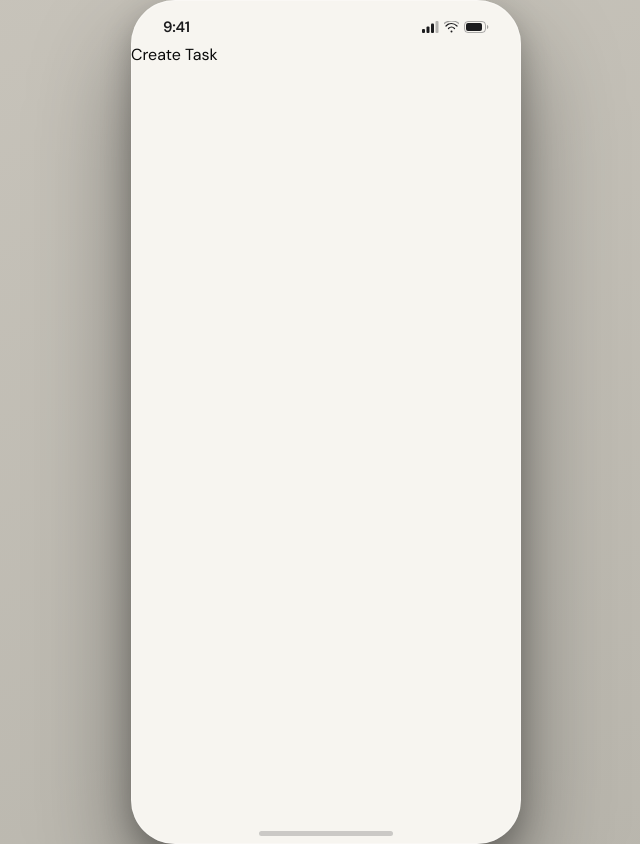
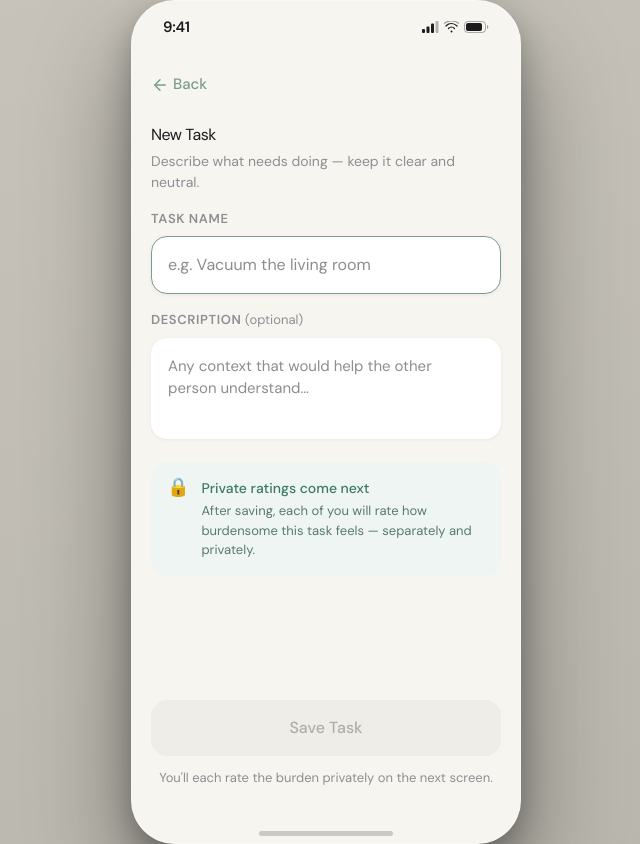
Before and after one commit to AndrewRazvan/SOEN357_Tandem, a React (Vite) app: page /create in a window 1280 px wide. Shown: the whole page, without its empty margins (314-954 px from the left). Built offline with nearby package versions, Linux system fonts and the light colour scheme.

Commit message:
feat: implement CreateTask screen

```diff
--- a/src/app/pages/CreateTask.tsx
+++ b/src/app/pages/CreateTask.tsx
@@ -1,7 +1,132 @@
+import { useState } from 'react';
+import { useNavigate } from 'react-router';
+import { useApp } from '../context/AppContext';
+import { ScreenHeader } from '../components/ui/ScreenHeader';
+
 export function CreateTask() {
+  const navigate = useNavigate();
+  const { addTask } = useApp();
+
+  const [name, setName] = useState('');
+  const [description, setDescription] = useState('');
+
+  const handleSave = () => {
+    if (!name.trim()) return;
+    const id = addTask(name.trim(), description.trim() || undefined);
+    navigate(`/rate/${id}/alex`);
+  };
+
   return (
-    <div>
-      <h1>Create Task</h1>
+    <div className="flex flex-col min-h-full pb-10">
+      <ScreenHeader
+        title="New Task"
+        subtitle="Describe what needs doing — keep it clear and neutral."
+        backTo="/"
+      />
+
+      <div className="px-5 flex flex-col gap-4">
+        {/* Task name */}
+        <div>
+          <label
+            htmlFor="task-name"
+            style={{ fontSize: '13px', fontWeight: 600, color: '#8E8E93', textTransform: 'uppercase', letterSpacing: '0.6px', display: 'block', marginBottom: 8 }}
+          >
+            Task name
+          </label>
+          <input
+            id="task-name"
+            type="text"
+            placeholder="e.g. Vacuum the living room"
+            value={name}
+            onChange={(e) => setName(e.target.value)}
+            autoFocus
+            className="w-full rounded-2xl px-4 py-4 outline-none transition-all"
+            style={{
+              background: '#FFFFFF',
+              border: '1.5px solid transparent',
+              fontSize: '16px',
+              color: '#1C1C1E',
+              boxShadow: '0 1px 4px rgba(0,0,0,0.06)',
+              outline: 'none',
+            }}
+            onFocus={(e) => {
+              e.currentTarget.style.border = '1.5px solid #7B9D8F';
+            }}
+            onBlur={(e) => {
+              e.currentTarget.style.border = '1.5px solid transparent';
+            }}
+          />
+        </div>
+
+        {/* Description */}
+        <div>
+          <label
+            htmlFor="task-desc"
+            style={{ fontSize: '13px', fontWeight: 600, color: '#8E8E93', textTransform: 'uppercase', letterSpacing: '0.6px', display: 'block', marginBottom: 8 }}
+          >
+            Description{' '}
+            <span style={{ fontWeight: 400, textTransform: 'none', letterSpacing: 0 }}>(optional)</span>
+          </label>
+          <textarea
+            id="task-desc"
+            placeholder="Any context that would help the other person understand…"
+            value={description}
+            onChange={(e) => setDescription(e.target.value)}
+            rows={3}
+            className="w-full rounded-2xl px-4 py-4 outline-none transition-all resize-none"
+            style={{
+              background: '#FFFFFF',
+              border: '1.5px solid transparent',
+              fontSize: '15px',
+              color: '#1C1C1E',
+              boxShadow: '0 1px 4px rgba(0,0,0,0.06)',
+            }}
+            onFocus={(e) => {
+              e.currentTarget.style.border = '1.5px solid #7B9D8F';
+            }}
+            onBlur={(e) => {
+              e.currentTarget.style.border = '1.5px solid transparent';
+            }}
+          />
+        </div>
+
+        {/* Info card */}
+        <div
+          className="rounded-2xl p-4 flex gap-3"
+          style={{ background: '#EEF5F2' }}
+        >
+          <span style={{ fontSize: '18px', lineHeight: 1 }}>🔒</span>
+          <div>
+            <p style={{ fontSize: '14px', fontWeight: 500, color: '#3D7A65' }}>
+              Private ratings come next
+            </p>
+            <p className="mt-0.5" style={{ fontSize: '13px', color: '#5A7A6E', fontWeight: 400 }}>
+              After saving, each of you will rate how burdensome this task feels — separately and privately.
+            </p>
+          </div>
+        </div>
+      </div>
+
+      {/* CTA */}
+      <div className="px-5 mt-auto pt-8">
+        <button
+          onClick={handleSave}
+          disabled={!name.trim()}
+          className="w-full py-4 rounded-2xl transition-all active:scale-[0.98]"
+          style={{
+            background: name.trim() ? '#7B9D8F' : '#EFEDE8',
+            color: name.trim() ? '#FFFFFF' : '#B0ADAA',
+            fontSize: '16px',
+            fontWeight: 500,
+            minHeight: 56,
+          }}
+        >
+          Save Task
+        </button>
+        <p className="text-center mt-3" style={{ fontSize: '13px', color: '#8E8E93' }}>
+          You'll each rate the burden privately on the next screen.
+        </p>
+      </div>
     </div>
   );
 }
```
